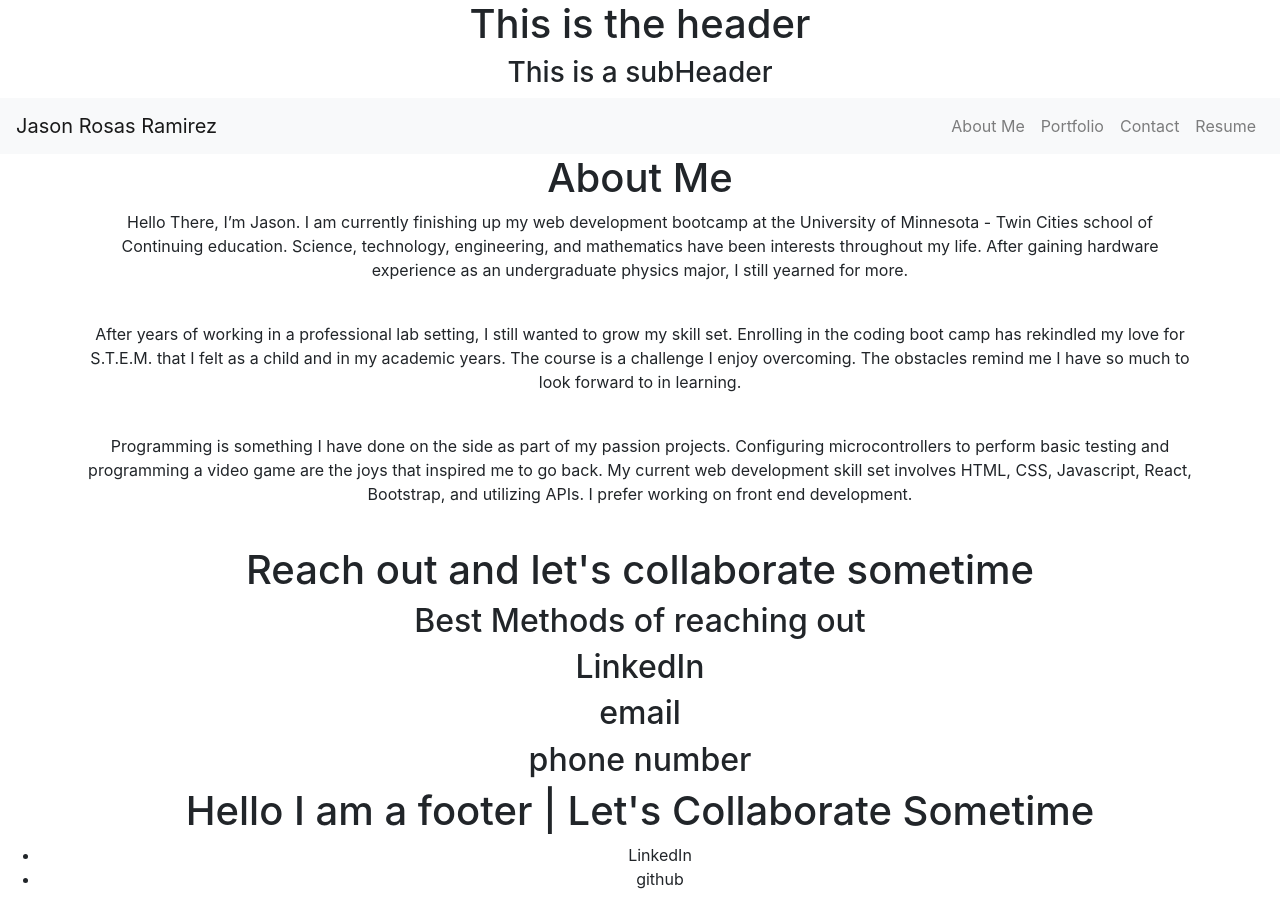
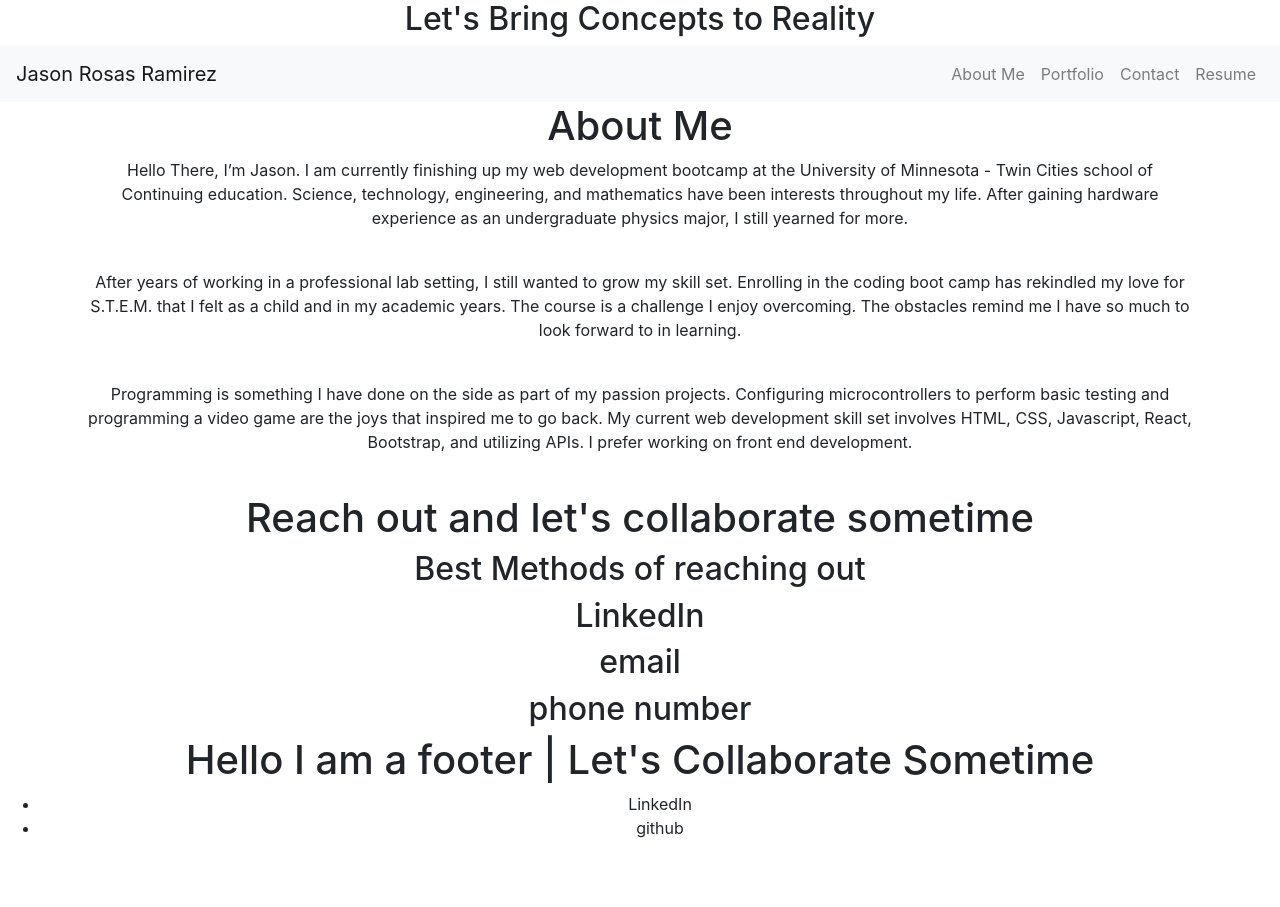
Before and after one commit to Jasonrosasramirez/jason-portfolio-react, a React (Create React App) app: page / in a window 1280 px wide. After the commit the page ends 856 px from the top, so only its background shows below. Built offline with nearby package versions, Linux system fonts and the light colour scheme.

Commit message:
edited header to have title

```diff
--- a/package.json
+++ b/package.json
@@ -1,6 +1,7 @@
 {
   "name": "react-portfolio-jason",
   "version": "0.1.0",
+  "homepage": "https://myusername.github.io/my-app",
   "private": true,
   "dependencies": {
     "@testing-library/jest-dom": "^5.14.1",
@@ -14,6 +15,8 @@
     "web-vitals": "^1.1.2"
   },
   "scripts": {
+    "predeploy": "npm run build",
+    "deploy": "gh-pages -b master -d build",
     "start": "react-scripts start",
     "build": "react-scripts build",
     "test": "react-scripts test",
--- a/src/components/Header/MyHeader.jsx
+++ b/src/components/Header/MyHeader.jsx
@@ -3,8 +3,7 @@ import "./MyHeader.css";
 const MyHeader = () => {
     return (
         <header>
-            <h1>This is the header</h1>
-            <h3>This is a subHeader</h3>
+            <h2>Let's Bring Concepts to Reality</h2>
         </header>
     )
 }
```
Also changed, not shown: 1 other file (tests, documents, lock files or other folders).
